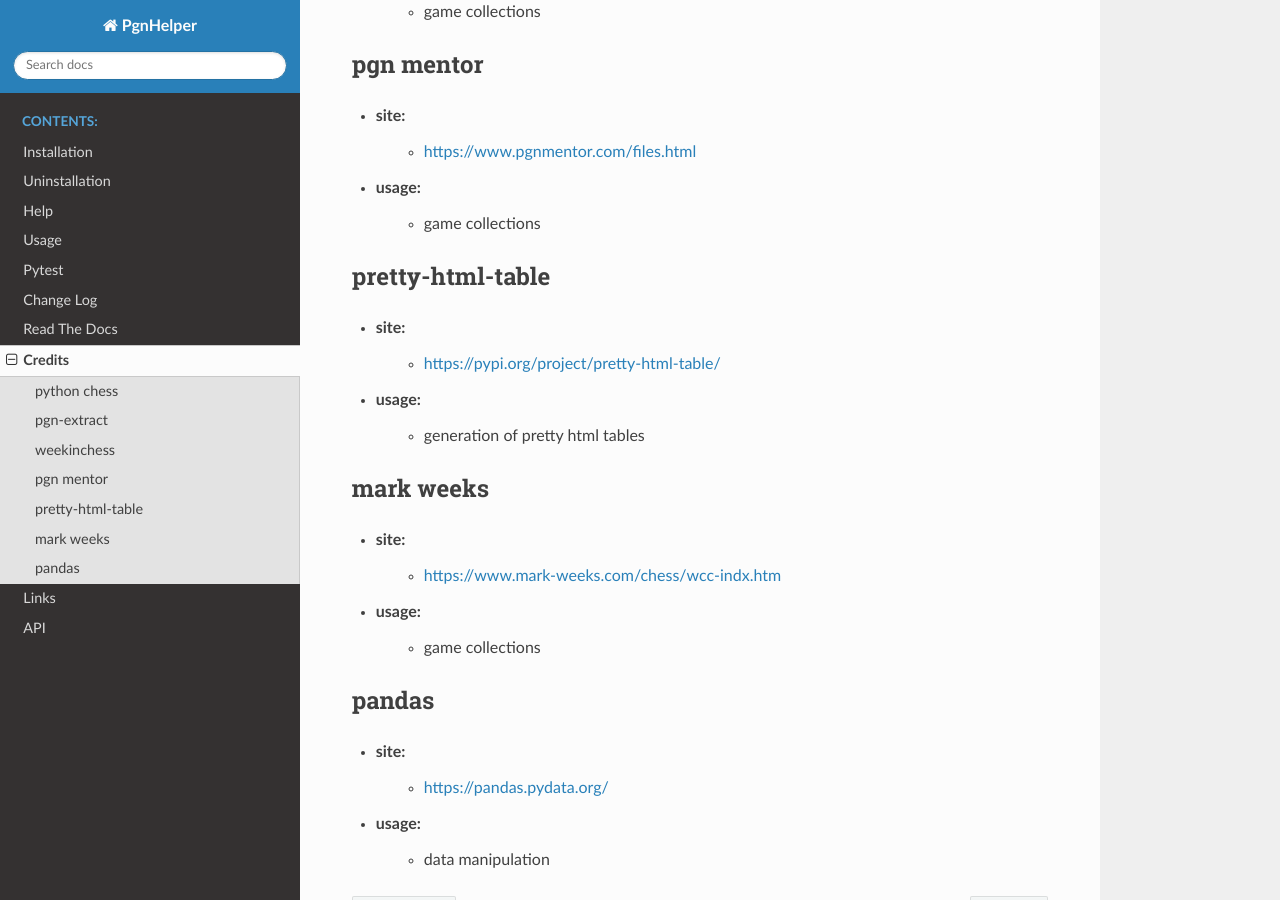
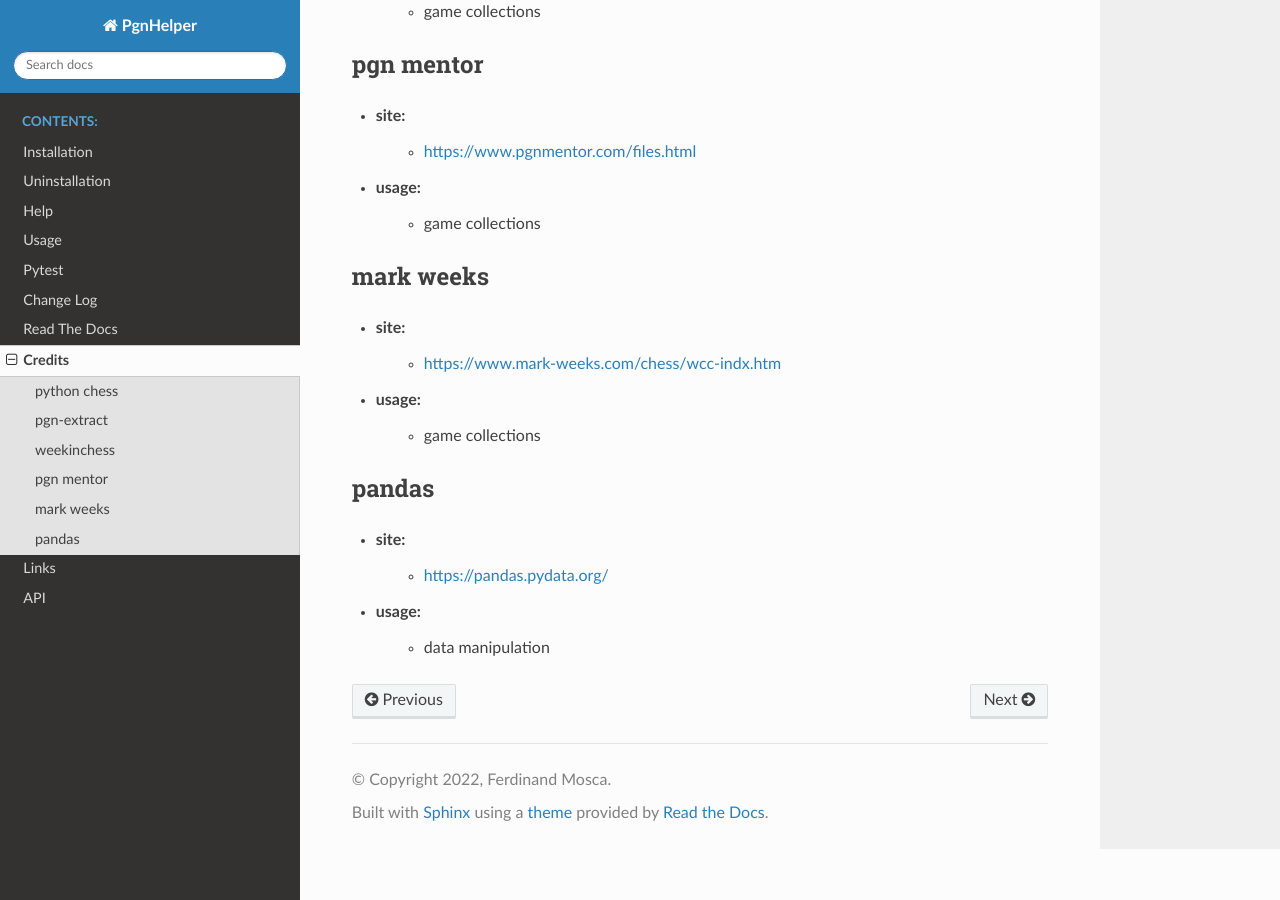
Before and after one commit to fsmosca/pgnhelper, a Sphinx documentation site: the page built from docs/credits.rst, in a window 1280 px wide and 900 px high, scrolled down 820 px. Built offline with Sphinx 7.4.7 and the Read the Docs theme 2.0.0, drawn with Linux system fonts in a browser that asks for light colours.

Commit message:
Update credits.rst

```diff
--- a/docs/credits.rst
+++ b/docs/credits.rst
@@ -36,14 +36,6 @@
 * usage:
    * game collections
 
-pretty-html-table
-^^^^^^^^^^^^^^^^^
-
-* site:
-   * https://pypi.org/project/pretty-html-table/
-* usage:
-   * generation of pretty html tables
-
 mark weeks
 ^^^^^^^^^^
 
```
